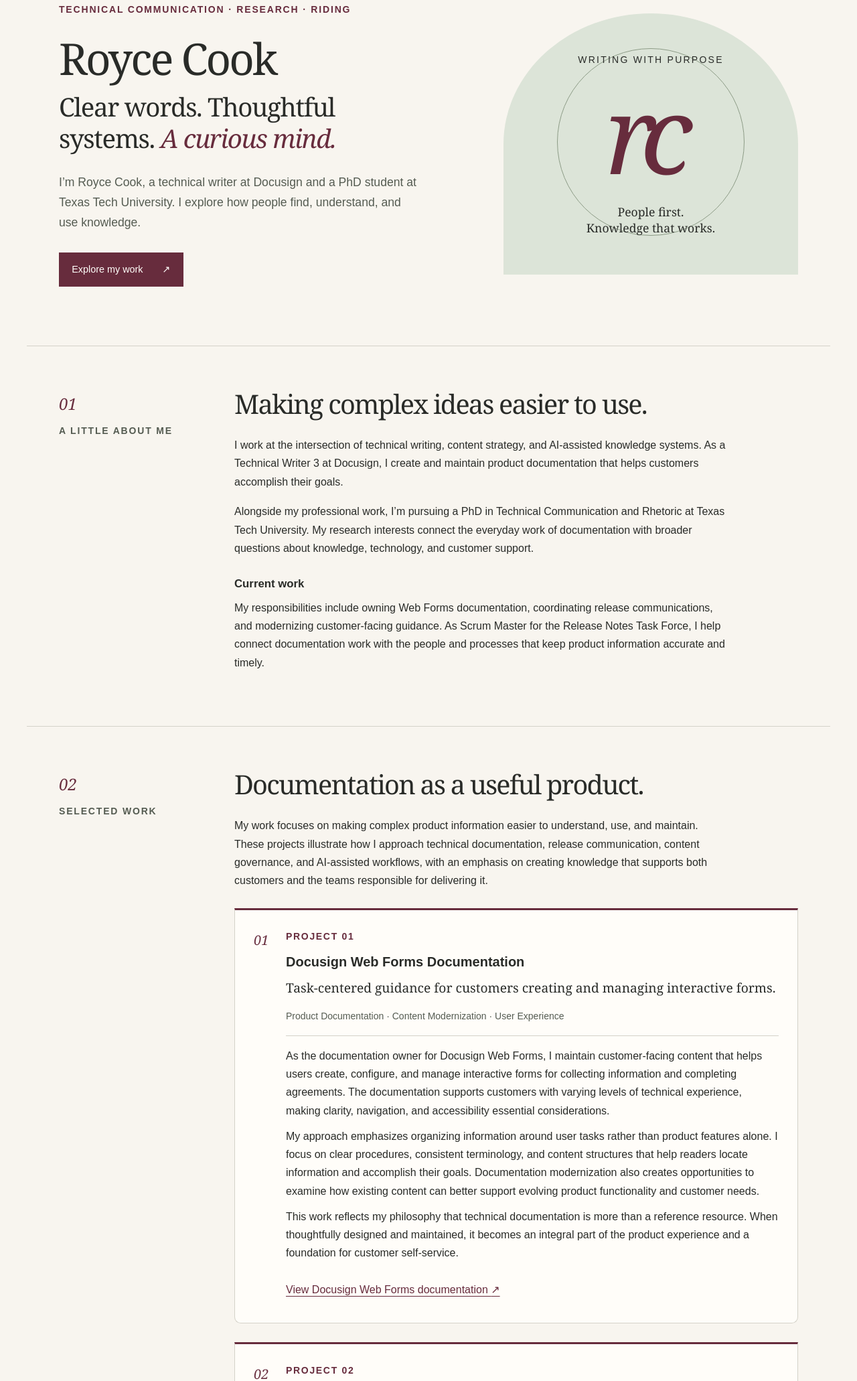
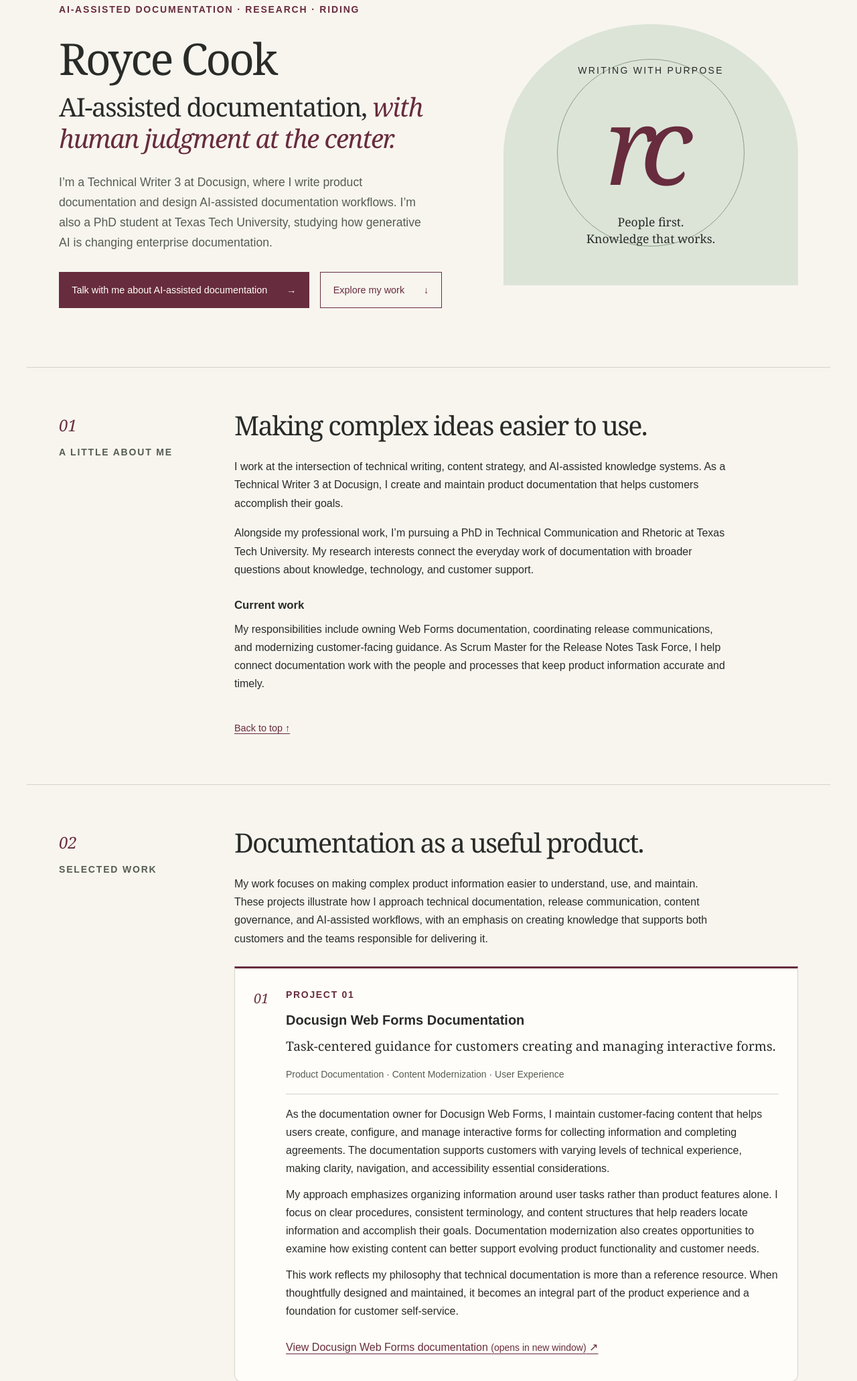
Before and after one commit to roycecook96/royce-cook-portfolio, a plain HTML site: page index.html in a window 1280 px wide. Shown: the part 183-2245 px from the top of the page at 67% size. Drawn offline with Linux system fonts and the light colour scheme.

Commit message:
Apply UX report changes: AI focus, contact CTA, navigation
- Name AI-assisted documentation and the Docusign role in the title,
  meta description, and hero
- Make contact the primary hero call to action; switch contact email
  to roycecook96@gmail.com as a mailto link
- Add back-to-top links at the end of each section
- Open external links in a new window with a visible
  "(opens in new window)" label read by screen readers

Co-Authored-By: Claude Opus 5.5 <noreply@anthropic.com>
Claude-Session: https://claude.ai/code/session_018tzUL8fwBhBTM9nAtJtT26

```diff
--- a/index.html
+++ b/index.html
@@ -3,8 +3,8 @@
 <head>
   <meta charset="utf-8">
   <meta name="viewport" content="width=device-width, initial-scale=1">
-  <meta name="description" content="Meet Royce Cook, a technical writer at Docusign, doctoral student at Texas Tech University, and equestrian. Explore her work and research interests.">
-  <title>Royce Cook | Technical Writer, Researcher &amp; Equestrian</title>
+  <meta name="description" content="Royce Cook is a Technical Writer 3 at Docusign who focuses on AI-assisted documentation and is a doctoral student at Texas Tech University. Explore her work and get in touch.">
+  <title>Royce Cook | AI-Assisted Documentation · Technical Writer at Docusign</title>
   <link rel="stylesheet" href="styles.css">
   <link rel="icon" href="assets/monogram.svg" type="image/svg+xml">
 </head>
@@ -20,10 +20,10 @@
 <main id="main" tabindex="-1">
   <section class="hero" id="home" aria-labelledby="hero-title">
     <div class="hero-copy">
-      <p class="eyebrow">Technical communication · Research · Riding</p>
-      <h1 id="hero-title">Royce Cook</h1><p class="hero-tagline">Clear words. Thoughtful systems. <em>A curious mind.</em></p>
-      <p class="hero-intro">I’m Royce Cook, a technical writer at Docusign and a PhD student at Texas Tech University. I explore how people find, understand, and use knowledge.</p>
-      <a class="button" href="#work">Explore my work <span aria-hidden="true">↗</span></a>
+      <p class="eyebrow">AI-assisted documentation · Research · Riding</p>
+      <h1 id="hero-title">Royce Cook</h1><p class="hero-tagline">AI-assisted documentation, <em>with human judgment at the center.</em></p>
+      <p class="hero-intro">I’m a Technical Writer 3 at Docusign, where I write product documentation and design AI-assisted documentation workflows. I’m also a PhD student at Texas Tech University, studying how generative AI is changing enterprise documentation.</p>
+      <div class="hero-actions"><a class="button" href="#contact">Talk with me about AI-assisted documentation <span aria-hidden="true">→</span></a><a class="button button-secondary" href="#work">Explore my work <span aria-hidden="true">↓</span></a></div>
     </div>
     <div class="hero-art" aria-hidden="true"><span class="art-orbit"></span><span class="art-kicker">Writing with purpose</span><span class="art-monogram">rc</span><span class="art-caption">People first.<br>Knowledge that works.</span></div>
   </section>
@@ -33,7 +33,7 @@
       <p>I work at the intersection of technical writing, content strategy, and AI-assisted knowledge systems. As a Technical Writer 3 at Docusign, I create and maintain product documentation that helps customers accomplish their goals.</p>
       <p>Alongside my professional work, I’m pursuing a PhD in Technical Communication and Rhetoric at Texas Tech University. My research interests connect the everyday work of documentation with broader questions about knowledge, technology, and customer support.</p>
       <h3>Current work</h3><p>My responsibilities include owning Web Forms documentation, coordinating release communications, and modernizing customer-facing guidance. As Scrum Master for the Release Notes Task Force, I help connect documentation work with the people and processes that keep product information accurate and timely.</p>
-    </div>
+    <p class="back-to-top"><a href="#home">Back to top <span aria-hidden="true">↑</span></a></p></div>
   </section>
   <section class="work section" id="work" aria-labelledby="work-title">
     <div class="section-label"><span class="section-number" aria-hidden="true">02</span><p class="eyebrow">Selected work</p></div>
@@ -44,7 +44,7 @@
           <p>As the documentation owner for Docusign Web Forms, I maintain customer-facing content that helps users create, configure, and manage interactive forms for collecting information and completing agreements. The documentation supports customers with varying levels of technical experience, making clarity, navigation, and accessibility essential considerations.</p>
           <p>My approach emphasizes organizing information around user tasks rather than product features alone. I focus on clear procedures, consistent terminology, and content structures that help readers locate information and accomplish their goals. Documentation modernization also creates opportunities to examine how existing content can better support evolving product functionality and customer needs.</p>
           <p>This work reflects my philosophy that technical documentation is more than a reference resource. When thoughtfully designed and maintained, it becomes an integral part of the product experience and a foundation for customer self-service.</p>
-          <ul class="project-links"><li><a href="https://support.docusign.com/s/document-item?bundleId=isf1706308392098&amp;language=en_US&amp;topicId=gey1706310415679.html">View Docusign Web Forms documentation <span aria-hidden="true">↗</span></a></li></ul>
+          <ul class="project-links"><li><a href="https://support.docusign.com/s/document-item?bundleId=isf1706308392098&amp;language=en_US&amp;topicId=gey1706310415679.html" target="_blank" rel="noopener noreferrer"><span>View Docusign Web Forms documentation <span class="new-window">(opens in new window)</span></span> <span aria-hidden="true">↗</span></a></li></ul>
         </div></article>
       <article class="work-item" aria-labelledby="project-2"><span class="work-index" aria-hidden="true">02</span><div><p class="project-label">Project 02</p><h3 id="project-2">Docusign Workspaces Release Notes</h3>
           <p class="project-summary">Coordinating product updates from stakeholder intake through publication.</p>
@@ -53,7 +53,7 @@
           <p>I work directly with Product and Program managers to coordinate the submission of authoritative release information through a structured Slack intake workflow. My responsibilities include educating stakeholders on the release notes process, managing Jira tickets, coordinating documentation activities, and overseeing the progression of release information from initial submission through publication.</p>
           <p>This work requires balancing technical accuracy, editorial consistency, stakeholder coordination, and publishing deadlines. By establishing clear expectations and maintaining a structured workflow, I help create a reliable process for communicating product changes to customers.</p>
           <p>The project reflects my broader professional interest in documentation as an operational system that connects product development, technical communication, and customer support.</p>
-          <ul class="project-links"><li><a href="https://support.docusign.com/s/document-item?_LANG=enus&amp;bundleId=map3e299eb3-94f1-41fe-9fe7-22b5089a2f6e&amp;language=en_US&amp;topicId=concc8fbfc3-0706-45d5-9759-fc0103c3d023.html">View Workspaces release notes: October 2026 <span aria-hidden="true">↗</span></a></li><li><a href="https://support.docusign.com/s/releasenotes?language=en_US&labelKey=Release_Note&page=1">Browse current Docusign release notes <span aria-hidden="true">↗</span></a></li></ul>
+          <ul class="project-links"><li><a href="https://support.docusign.com/s/document-item?_LANG=enus&amp;bundleId=map3e299eb3-94f1-41fe-9fe7-22b5089a2f6e&amp;language=en_US&amp;topicId=concc8fbfc3-0706-45d5-9759-fc0103c3d023.html" target="_blank" rel="noopener noreferrer"><span>View Workspaces release notes: October 2026 <span class="new-window">(opens in new window)</span></span> <span aria-hidden="true">↗</span></a></li><li><a href="https://support.docusign.com/s/releasenotes?language=en_US&labelKey=Release_Note&page=1" target="_blank" rel="noopener noreferrer"><span>Browse current Docusign release notes <span class="new-window">(opens in new window)</span></span> <span aria-hidden="true">↗</span></a></li></ul>
         </div></article>
       <article class="work-item" aria-labelledby="project-3"><span class="work-index" aria-hidden="true">03</span><div><p class="project-label">Project 03</p><h3 id="project-3">Docusign Release Notes FAQ</h3>
           <p class="project-summary">Clarifying where customers and partners find release information and notifications.</p>
@@ -64,7 +64,7 @@
           <p>This project demonstrates how technical editing and content governance extend beyond correcting language. By bringing together accurate information, stakeholder validation, and user-centered organization, the revised FAQ is intended to provide a more dependable resource for customers and partners seeking release information.</p>
           <p><strong>Project status:</strong> Editorial modernization and cross-functional review in progress.</p>
           <p class="work-note">The link below opens the currently published FAQ; it may not yet reflect my revisions in progress.</p>
-          <ul class="project-links"><li><a href="https://support.docusign.com/s/articles/DocuSign-Release-Notes-FAQ?language=en_US">Read the published Docusign Release Notes FAQ <span aria-hidden="true">↗</span></a></li></ul>
+          <ul class="project-links"><li><a href="https://support.docusign.com/s/articles/DocuSign-Release-Notes-FAQ?language=en_US" target="_blank" rel="noopener noreferrer"><span>Read the published Docusign Release Notes FAQ <span class="new-window">(opens in new window)</span></span> <span aria-hidden="true">↗</span></a></li></ul>
         </div></article>
       <article class="work-item" aria-labelledby="project-4"><span class="work-index" aria-hidden="true">04</span><div><p class="project-label">Project 04</p><h3 id="project-4">Release Notes Assistant: AI-Assisted Documentation Workflows</h3>
           <p class="project-summary">Exploring AI-assisted release communication with human editorial accountability.</p>
@@ -74,9 +74,9 @@
           <p>This project connects directly to my doctoral research interests in AI-assisted knowledge production and the transformation of enterprise documentation into infrastructure for customer support. It represents an opportunity to investigate how emerging technologies can reshape documentation practices while retaining professional accountability.</p>
           <p><strong>Project status:</strong> Ongoing development and workflow refinement.</p>
           <p class="work-note">This confidential project is described at a conceptual level. Internal materials are not publicly accessible. No internal prompts, configurations, source materials, or screenshots are included. The resources below are public technology references, not demonstrations of my assistant or evidence of its implementation. This personal portfolio does not imply endorsement by Docusign, Atlassian, or Slack.</p>
-          <ul class="project-links"><li><a href="https://www.atlassian.com/software/rovo">Learn about Atlassian Rovo <span aria-hidden="true">↗</span></a></li><li><a href="https://slack.com/features/workflow-automation">Learn about Slack Workflow Builder <span aria-hidden="true">↗</span></a></li></ul>
+          <ul class="project-links"><li><a href="https://www.atlassian.com/software/rovo" target="_blank" rel="noopener noreferrer"><span>Learn about Atlassian Rovo <span class="new-window">(opens in new window)</span></span> <span aria-hidden="true">↗</span></a></li><li><a href="https://slack.com/features/workflow-automation" target="_blank" rel="noopener noreferrer"><span>Learn about Slack Workflow Builder <span class="new-window">(opens in new window)</span></span> <span aria-hidden="true">↗</span></a></li></ul>
         </div></article>
-    </div>
+    <p class="back-to-top"><a href="#home">Back to top <span aria-hidden="true">↑</span></a></p></div>
   </section>
   <section class="philosophy section" id="philosophy" aria-labelledby="philosophy-title">
     <div class="section-label"><p class="eyebrow">Professional philosophy</p></div>
@@ -84,7 +84,7 @@
       <p>Useful technical communication begins with understanding what someone needs to accomplish. I organize content around those tasks, use consistent language, and make the next step easy to find. Clear structure and accessibility are part of the work from the beginning.</p>
       <p>I also see documentation as a shared responsibility. Technical accuracy depends on collaboration with product experts; lasting usefulness depends on review, maintenance, and clear ownership. In AI-assisted workflows, I keep human judgment central to evaluating information and deciding what is ready to publish.</p>
       <div class="principles"><h3>Principles in practice</h3><ul><li>Write for the reader’s task and context.</li><li>Make information easy to navigate and maintain.</li><li>Validate guidance with the people responsible for the product.</li><li>Keep human review and accountability in AI-assisted work.</li></ul></div>
-    </div>
+    <p class="back-to-top"><a href="#home">Back to top <span aria-hidden="true">↑</span></a></p></div>
   </section>
   <section class="research section" id="research" aria-labelledby="research-title">
     <div class="section-label"><span class="section-number" aria-hidden="true">03</span><p class="eyebrow">Doctoral research</p></div>
@@ -92,18 +92,18 @@
       <p>My developing dissertation focus is <cite>Productizing Knowledge: The Transformation of Enterprise Documentation into Customer Support Infrastructure</cite>. I’m interested in how generative AI changes documentation and the work technical communicators do.</p>
       <h3>Questions I’m exploring</h3><ol class="questions"><li>How is generative AI transforming enterprise documentation into customer support infrastructure?</li><li>What AI-assisted workflows do technical communicators use to productize enterprise knowledge?</li></ol>
       <div class="table-wrap"><table><caption>AI-assisted documentation: where human judgment matters</caption><thead><tr><th scope="col">Workflow activity</th><th scope="col">Potential AI support</th><th scope="col">Human review</th></tr></thead><tbody><tr><th scope="row">Content comparison</th><td>Surface differences between versions.</td><td>Determine which changes affect accuracy, meaning, and user tasks.</td></tr><tr><th scope="row">Draft revision</th><td>Suggest wording and organization.</td><td>Resolve ambiguity and validate terminology, context, and audience fit.</td></tr><tr><th scope="row">Quality review</th><td>Flag possible inconsistencies or gaps.</td><td>Check against authoritative information and decide what is ready to publish.</td></tr></tbody></table><p class="work-note">This framework describes my approach to evaluating AI support, rather than the configuration of a specific internal tool.</p></div>
-    </div>
+    <p class="back-to-top"><a href="#home">Back to top <span aria-hidden="true">↑</span></a></p></div>
   </section>
   <section class="beyond section" id="beyond" aria-labelledby="beyond-title">
     <div class="section-label"><span class="section-number" aria-hidden="true">04</span><p class="eyebrow">Beyond the desk</p></div>
     <div class="section-content beyond-grid"><div><h2 id="beyond-title">Room for the ride.</h2><p>Outside of work and school, you’ll often find me at the barn. I’m focused on building confidence and strong riding fundamentals through consistent practice. Riding gives me space to slow down, stay curious, and appreciate steady progress.</p></div>
       <figure><img src="assets/horse.svg" width="640" height="520" loading="lazy" alt="Illustration of a horse in profile beside a fence, with rolling hills in the background."><figcaption>Building confidence in flatwork and over fences, one consistent ride at a time. Original illustration.</figcaption></figure>
-    </div>
+    <p class="back-to-top"><a href="#home">Back to top <span aria-hidden="true">↑</span></a></p></div>
   </section>
-  <section class="resources section" aria-labelledby="resources-title"><div class="section-label"><span class="section-number" aria-hidden="true">05</span><p class="eyebrow">Further reading</p></div><div class="section-content"><h2 id="resources-title">Explore the context.</h2><p>Learn more about the organizations connected to my work and study.</p><ul class="resource-links"><li><a href="https://www.docusign.com/">Docusign: products and company information <span aria-hidden="true">↗</span></a></li><li><a href="https://www.ttu.edu/">Texas Tech University <span aria-hidden="true">↗</span></a></li></ul></div></section>
+  <section class="resources section" aria-labelledby="resources-title"><div class="section-label"><span class="section-number" aria-hidden="true">05</span><p class="eyebrow">Further reading</p></div><div class="section-content"><h2 id="resources-title">Explore the context.</h2><p>Learn more about the organizations connected to my work and study.</p><ul class="resource-links"><li><a href="https://www.docusign.com/" target="_blank" rel="noopener noreferrer"><span>Docusign: products and company information <span class="new-window">(opens in new window)</span></span> <span aria-hidden="true">↗</span></a></li><li><a href="https://www.ttu.edu/" target="_blank" rel="noopener noreferrer"><span>Texas Tech University <span class="new-window">(opens in new window)</span></span> <span aria-hidden="true">↗</span></a></li></ul><p class="back-to-top"><a href="#home">Back to top <span aria-hidden="true">↑</span></a></p></div></section>
   <section class="contact section" id="contact" aria-labelledby="contact-title">
     <div class="section-label"><p class="eyebrow">Contact</p></div>
-    <div class="section-content"><h2 id="contact-title">Let’s talk about knowledge that works.</h2><p>I welcome conversations with technical communication colleagues, hiring teams, and researchers about documentation, content strategy, and AI-assisted knowledge workflows.</p><div class="contact-actions"><span class="contact-email">royce.cook@ttu.edu</span><button class="copy-email" type="button" hidden>Copy email</button><a class="contact-link" href="https://github.com/roycecook96">GitHub: github.com/roycecook96</a></div><p class="copy-status" role="status" aria-live="polite" aria-atomic="true"></p></div>
+    <div class="section-content"><h2 id="contact-title">Let’s talk about AI-assisted documentation.</h2><p>Are you bringing AI into your documentation workflows, or thinking about it? I welcome conversations with technical communication colleagues, hiring teams, and researchers about AI-assisted documentation, content strategy, and keeping human review at the center of the work. Email me to start a conversation.</p><div class="contact-actions"><a class="contact-email" href="mailto:roycecook96@gmail.com?subject=AI-assisted%20documentation">roycecook96@gmail.com</a><button class="copy-email" type="button" hidden>Copy email</button><a class="contact-link" href="https://github.com/roycecook96" target="_blank" rel="noopener noreferrer"><span>GitHub: github.com/roycecook96 <span class="new-window">(opens in new window)</span></span> <span aria-hidden="true">↗</span></a></div><p class="copy-status" role="status" aria-live="polite" aria-atomic="true"></p></div>
   </section>
 </main>
 <footer class="site-footer"><p class="footer-name">Royce Cook</p><p>Technical writer. Doctoral student. Equestrian.</p><a href="#home">Back to top <span aria-hidden="true">↑</span></a><p class="footer-small">© 2026 Royce Cook · Personal portfolio</p></footer>
--- a/styles.css
+++ b/styles.css
@@ -117,3 +117,16 @@ h1,h2 { text-wrap:balance; }
 .site-footer a:focus-visible { outline-color:var(--paper); }
 .table-wrap th,.table-wrap td { overflow-wrap:anywhere; }
 @media (max-width:640px) { .table-wrap th,.table-wrap td { padding:.6rem .35rem; } }
+
+/* UX report changes: contact-first hero, back-to-top links, new-window labels. */
+.hero-actions { display:flex; flex-wrap:wrap; gap:.8rem 1rem; }
+.button:focus-visible { outline:3px solid var(--wine); outline-offset:4px; }
+.button-secondary { background:transparent; color:var(--wine); border:1px solid var(--wine); }
+.button-secondary:hover { background:var(--white); }
+.new-window { font-size:.875rem; white-space:nowrap; }
+.back-to-top { grid-column:1 / -1; margin:2rem 0 0; font-size:.9rem; }
+.back-to-top a { display:inline-block; padding:.5rem 0; }
+.contact-email { font-weight:700; }
+@media (max-width:640px) { .hero-actions .button { width:100%; justify-content:space-between; } }
+@media print { .back-to-top,.new-window { display:none; } }
+.beyond-grid .back-to-top { margin-top:0; }
```
